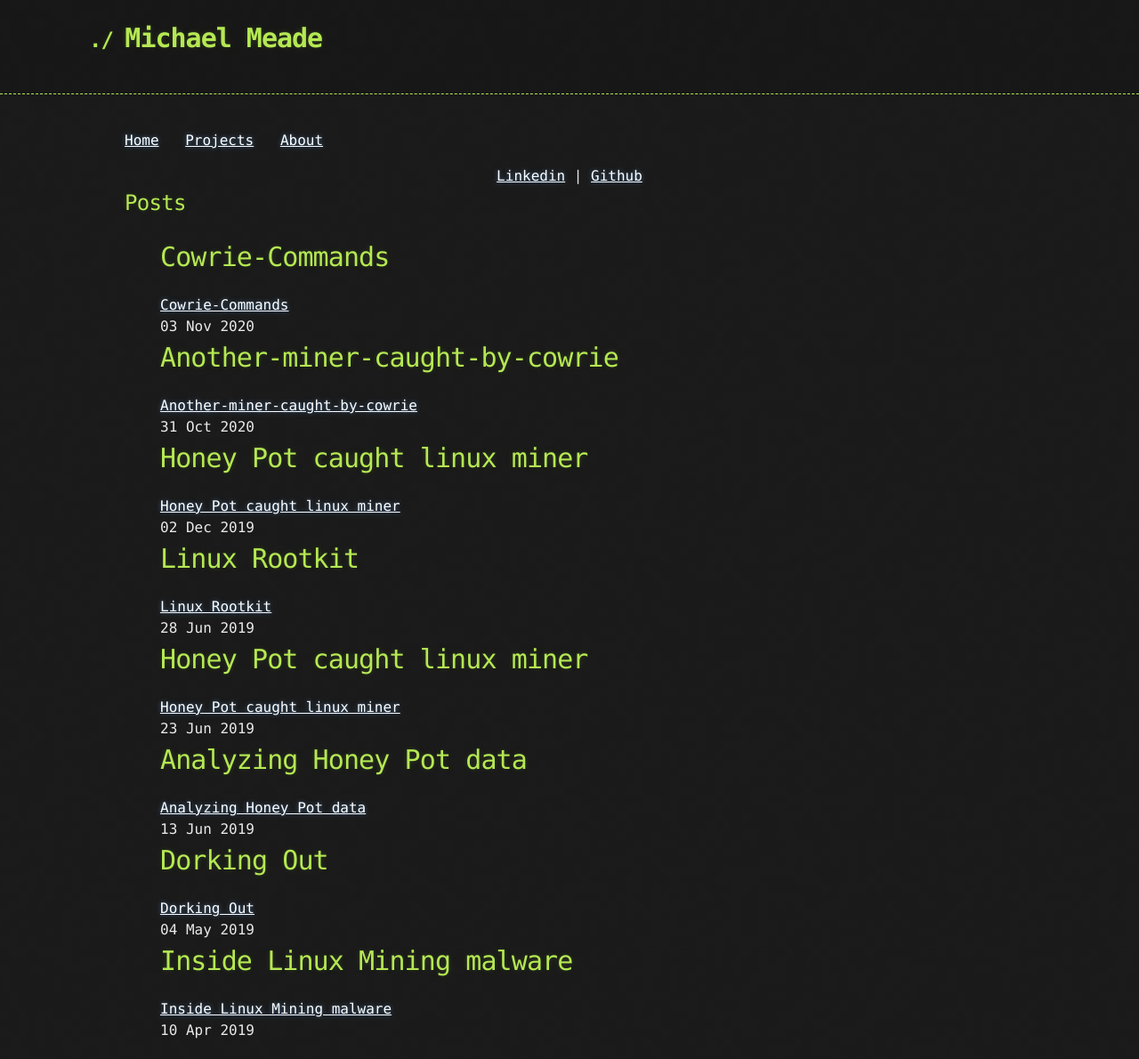
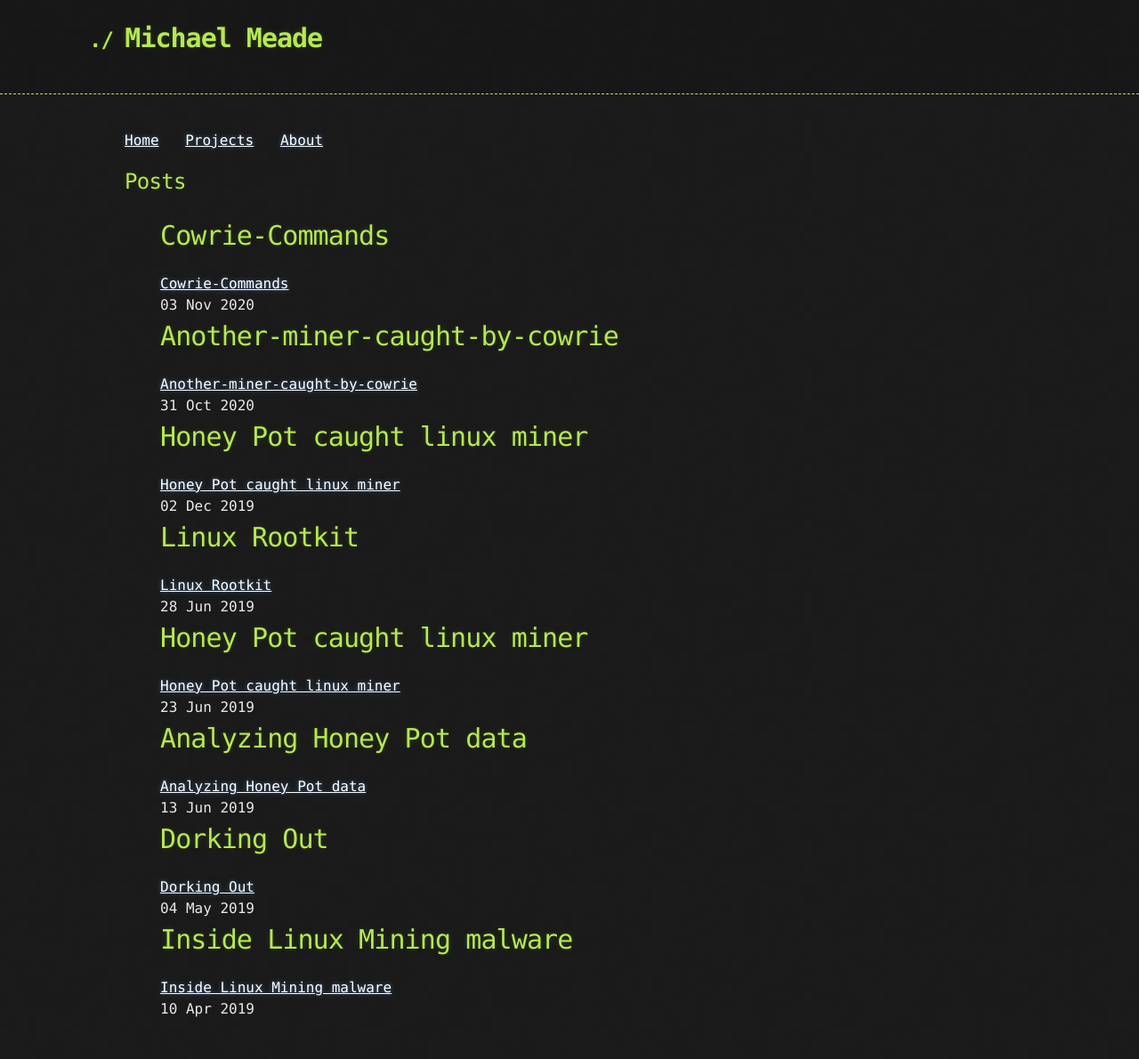
Before and after one commit to Michael-Meade/MinerFind, a Jekyll site: the page built from index.md, in a window 1280 px wide. Shown: the whole page at 89% size. Built offline with Jekyll 4.4.1, drawn with Linux system fonts in a browser that asks for light colours; our own code applies the rules of GitHub Pages for plain Markdown files; the repository's description, which GitHub fills in, is left out; after the commit the page ends 1166 px from its top, so only the background shows below that.

Commit message:
Update index.md

```diff
--- a/index.md
+++ b/index.md
@@ -1,4 +1,4 @@
-<center> <a href="https://www.linkedin.com/in/michaelmeade3">Linkedin</a> |  <a href="https://github.com/Michael-Meade">Github</a></center>
+
 
 
 ## Posts
```
